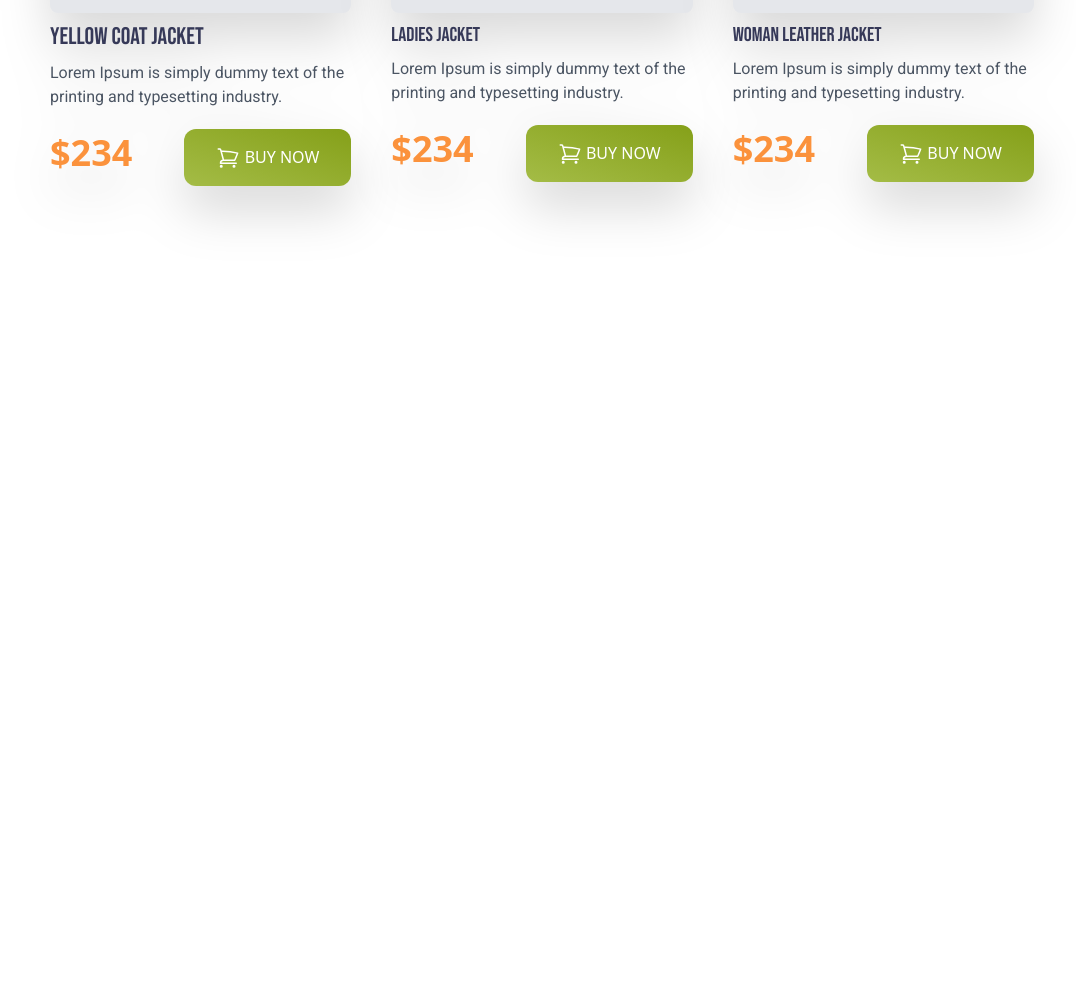
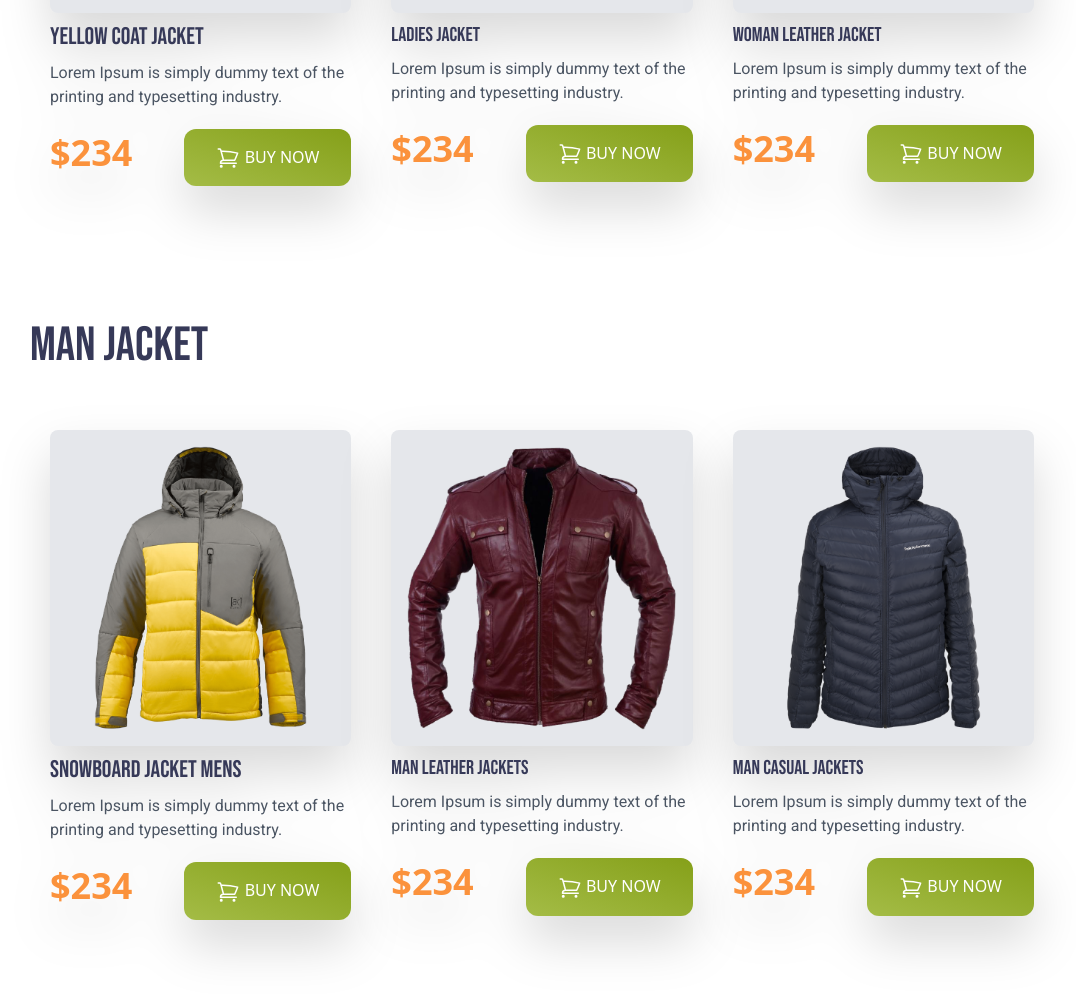
Before and after one commit to SohelDewan/penguin-fashion-twcss, a plain HTML site: page index.html in a window 1280 px wide. Shown: the part 1152-2146 px from the top of the page, without its empty margins (98-1174 px from the left). Before the commit the page ends 1426 px from the top, so only its background shows below. Drawn offline with nearby package versions, Linux system fonts and the light colour scheme.

Commit message:
Men items section has been added in same way

```diff
--- a/index.html
+++ b/index.html
@@ -177,6 +177,123 @@
           </div>
         </div>
       </section>
+      <section class=" py-12 px-6 md:px-12 lg:px-32">
+        <h3 class="text-[#363958] font-bebas text-5xl mb-10">Man Jacket</h3>
+        <!-- Cards container for a row -->
+        <div class="grid grid-col-1 md:grid-cols-2 lg:grid-cols-3">
+            <!-- jacket 1 -->
+          <div class="p-5 drop-shadow-2xl">
+            <div class="w-full bg-gray-200 rounded-lg p-4">
+              <img src="images/jacket-4.png" alt="" />
+            </div>
+            <h4 class="text-2xl py-2 text-[#363958] font-bebas">
+                Snowboard Jacket Mens
+            </h4>
+            <p class="font-roboto text-gray-600">
+              Lorem Ipsum is simply dummy text of the printing and typesetting
+              industry.
+            </p>
+
+            <div class="flex justify-between">
+              <h4 class="text-orange-400 text-4xl font-bold mt-6 inline">$234</h4>
+              <button
+                class="uppercase py-4 px-8 bg-gradient-to-tr from-[#A4BC46] to-[#85A019] rounded-xl my-5 text-white font-medium"
+              >
+                <svg
+                  xmlns="http://www.w3.org/2000/svg"
+                  fill="none"
+                  viewBox="0 0 24 24"
+                  stroke-width="1.5"
+                  stroke="currentColor"
+                  class="w-6 h-6 inline"
+                >
+                  <path
+                    stroke-linecap="round"
+                    stroke-linejoin="round"
+                    d="M2.25 3h1.386c.51 0 .955.343 1.087.835l.383 1.437M7.5 14.25a3 3 0 0 0-3 3h15.75m-12.75-3h11.218c1.121-2.3 2.1-4.684 2.924-7.138a60.114 60.114 0 0 0-16.536-1.84M7.5 14.25 5.106 5.272M6 20.25a.75.75 0 1 1-1.5 0 .75.75 0 0 1 1.5 0Zm12.75 0a.75.75 0 1 1-1.5 0 .75.75 0 0 1 1.5 0Z"
+                  />
+                </svg>
+
+                Buy now
+              </button>
+            </div>
+          </div>
+          <!-- jacket 2 -->
+          <div class="p-5 drop-shadow-2xl">
+            <div class="w-full bg-gray-200 rounded-lg p-4">
+              <img src="images/jacket-5.png" alt="" />
+            </div>
+            <h4 class="text-xl text-[#363958] font-bebas py-2">
+                Man Leather Jackets
+            </h4>
+            <p class="font-roboto text-gray-600">
+              Lorem Ipsum is simply dummy text of the printing and typesetting
+              industry.
+            </p>
+
+            <div class="flex justify-between">
+              <h4 class="text-orange-400 text-4xl font-bold inline mt-6">$234</h4>
+              <button
+                class="uppercase py-4 px-8 bg-gradient-to-tr from-[#A4BC46] to-[#85A019] rounded-xl my-5 text-white font-medium"
+              >
+                <svg
+                  xmlns="http://www.w3.org/2000/svg"
+                  fill="none"
+                  viewBox="0 0 24 24"
+                  stroke-width="1.5"
+                  stroke="currentColor"
+                  class="w-6 h-6 inline"
+                >
+                  <path
+                    stroke-linecap="round"
+                    stroke-linejoin="round"
+                    d="M2.25 3h1.386c.51 0 .955.343 1.087.835l.383 1.437M7.5 14.25a3 3 0 0 0-3 3h15.75m-12.75-3h11.218c1.121-2.3 2.1-4.684 2.924-7.138a60.114 60.114 0 0 0-16.536-1.84M7.5 14.25 5.106 5.272M6 20.25a.75.75 0 1 1-1.5 0 .75.75 0 0 1 1.5 0Zm12.75 0a.75.75 0 1 1-1.5 0 .75.75 0 0 1 1.5 0Z"
+                  />
+                </svg>
+
+                Buy now
+              </button>
+            </div>
+          </div>
+          <!-- jacket 3 -->
+          <div class="p-5 drop-shadow-2xl">
+            <div class="w-full bg-gray-200 rounded-lg p-4">
+              <img src="images/jacket-6.png" alt="" />
+            </div>
+            <h4 class="text-xl text-[#363958] font-bebas py-2">
+                Man Casual Jackets
+            </h4>
+            <p class="font-roboto text-gray-600">
+              Lorem Ipsum is simply dummy text of the printing and typesetting
+              industry.
+            </p>
+
+            <div class="flex justify-between">
+              <h4 class="text-orange-400 text-4xl font-bold inline mt-6">$234</h4>
+              <button
+                class="uppercase py-4 px-8 bg-gradient-to-tr from-[#A4BC46] to-[#85A019] rounded-xl my-5 text-white font-medium"
+              >
+                <svg
+                  xmlns="http://www.w3.org/2000/svg"
+                  fill="none"
+                  viewBox="0 0 24 24"
+                  stroke-width="1.5"
+                  stroke="currentColor"
+                  class="w-6 h-6 inline"
+                >
+                  <path
+                    stroke-linecap="round"
+                    stroke-linejoin="round"
+                    d="M2.25 3h1.386c.51 0 .955.343 1.087.835l.383 1.437M7.5 14.25a3 3 0 0 0-3 3h15.75m-12.75-3h11.218c1.121-2.3 2.1-4.684 2.924-7.138a60.114 60.114 0 0 0-16.536-1.84M7.5 14.25 5.106 5.272M6 20.25a.75.75 0 1 1-1.5 0 .75.75 0 0 1 1.5 0Zm12.75 0a.75.75 0 1 1-1.5 0 .75.75 0 0 1 1.5 0Z"
+                  />
+                </svg>
+
+                Buy now
+              </button>
+            </div>
+          </div>
+        </div>
+      </section>
     </main>
     <footer></footer>
   </body>
```
